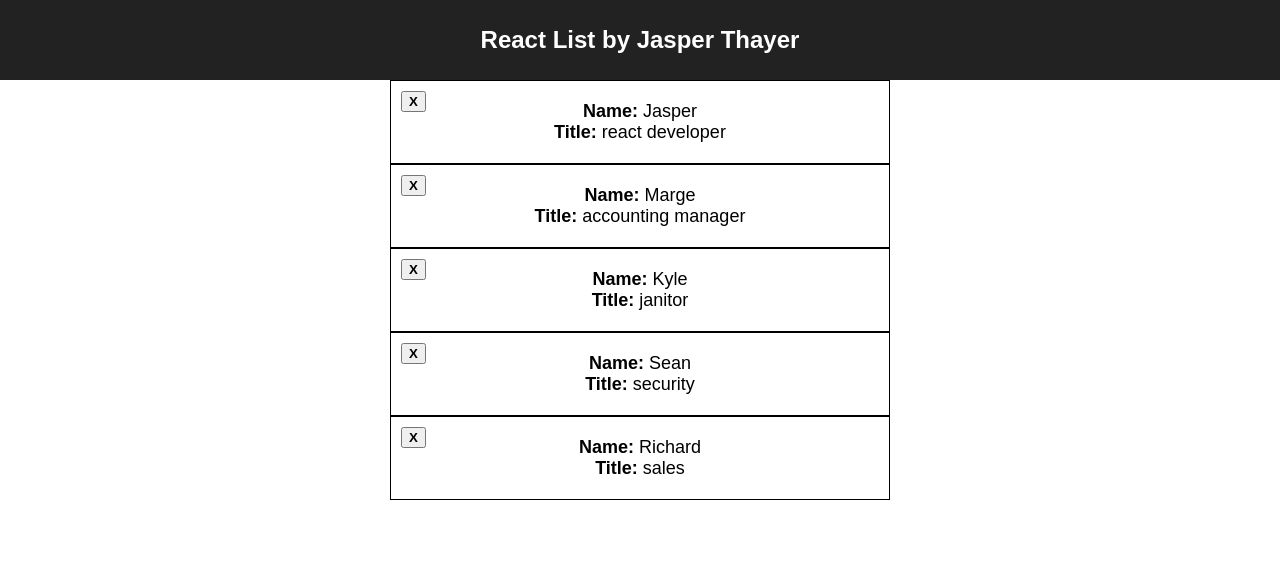
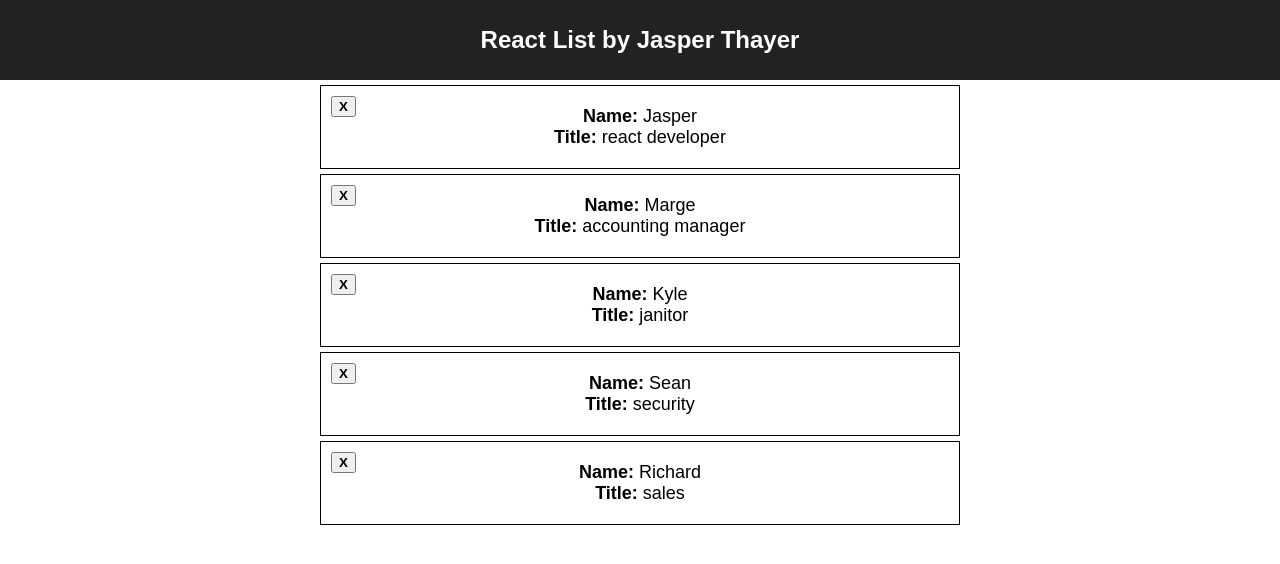
Before and after one commit to JasperThayer/React-List, a React (Create React App) app: page / in a window 1280 px wide. Shown: the top 564 px of the page. Built offline with nearby package versions, Linux system fonts and the light colour scheme.

Commit message:
Cleaning up User style

```diff
--- a/src/App.css
+++ b/src/App.css
@@ -13,7 +13,7 @@
 }
 
 .User-list {
-  width: 500px;
+  width: 50%;
   margin: auto;
   font-size: large;
 }
--- a/src/User/User.css
+++ b/src/User/User.css
@@ -2,6 +2,8 @@
     position: relative;
     border: solid 1px #000000;
     padding:20px;
+    margin-top: 5px;
+    margin-bottom: 5px;
 }
 
 button {
```
